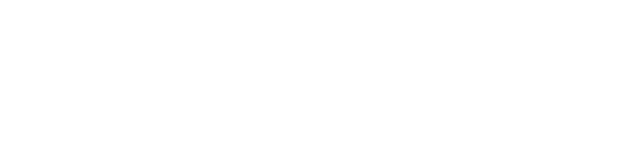
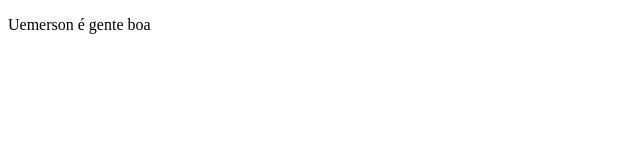
Before and after one commit to gabriel2302/Aula-github, a plain HTML site: page index.html in a window 1280 px wide. Shown: the whole page, without its empty margins (0-640 px from the left). Drawn offline with Linux system fonts and the light colour scheme.

Commit message:
criando um paragrafo

```diff
--- a/index.html
+++ b/index.html
@@ -5,6 +5,8 @@
     <meta name="viewport" content="width=device-width, initial-scale=1.0">
     <meta http-equiv="X-UA-Compatible" content="ie=edge">
     <title>Teste de git</title>
+
+    <p> Uemerson é gente boa</p>
 </head>
 <body>
 
```
